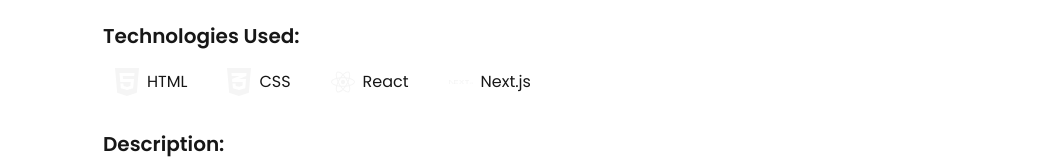
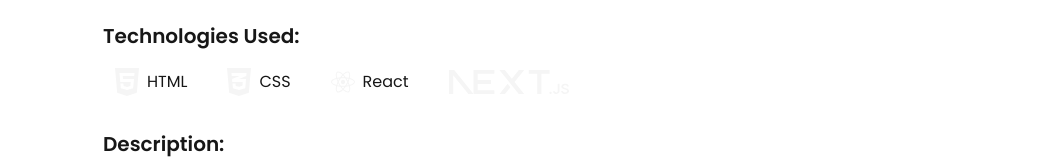
Before and after one commit to orbithammer/brocksportfolio, a Next.js app: page /projects/fringefilmfinder in a window 1280 px wide. Shown: the part 458-618 px from the top of the page, without its empty margins (113-1166 px from the left). Built offline with nearby package versions, Linux system fonts and the light colour scheme.

Commit message:
Update page.tsx

```diff
--- a/app/projects/[slug]/page.tsx
+++ b/app/projects/[slug]/page.tsx
@@ -73,12 +73,12 @@ export default function ProjectPage({ params }: ProjectPageProps) {
         >
           <Image
             src={tech.icon}
-              width={24}
-              height={24}
+            width={tech.name === "Next.js" ? 120 : 24}
+            height={tech.name === "Next.js" ? 120 : 24}
             alt={tech.name}
             className="opacity-90"
           />
-            <span className="font-medium">{tech.name}</span>
+          {tech.name !== "Next.js" && <span className="font-medium">{tech.name}</span>}
         </div>
       ))}
       </div>
```
Lines whose indentation alone changed are shown as unchanged.
